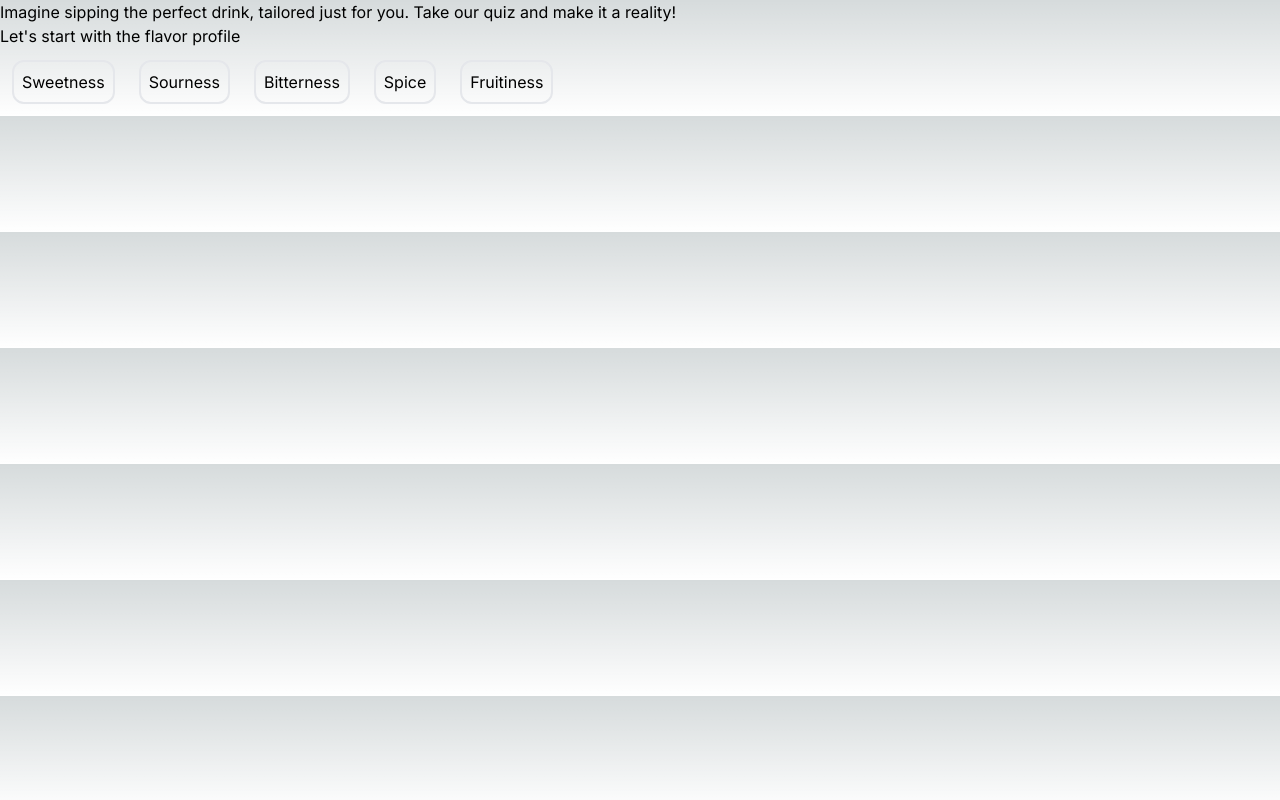
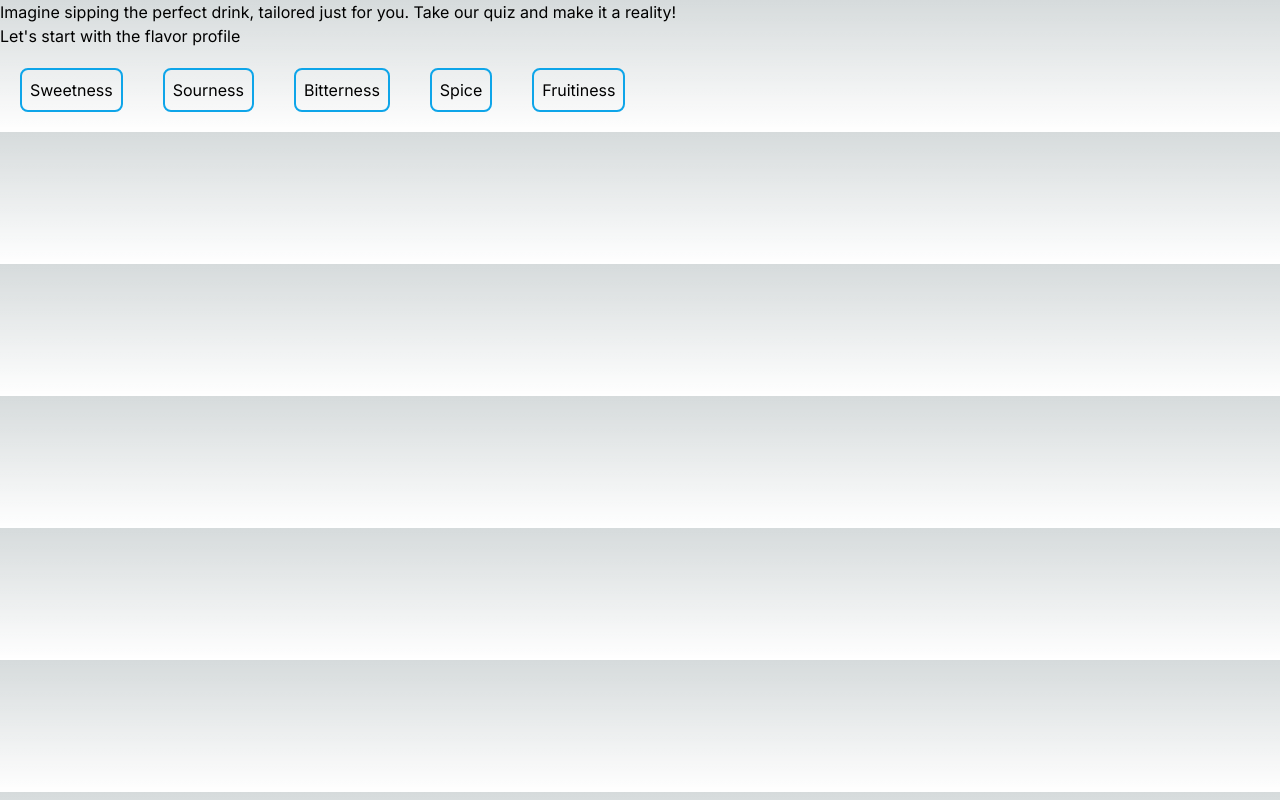
Before and after one commit to kingkwongsta/mixology, a Next.js app: page / in a window 1280 px wide. Both pictures are taken after a click on the button "Start Mixing". Built offline with nearby package versions, Linux system fonts and the light colour scheme.

Commit message:
butotn styling and create state for the user's selected flavor

```diff
--- a/src/app/components/Preferences.jsx
+++ b/src/app/components/Preferences.jsx
@@ -4,6 +4,7 @@ import { useState, useEffect } from "react";
 export default function Preferences() {
   const [randomNum, setrandomNum] = useState(0);
   const [isHovered, setIsHovered] = useState(false);
+  const [userFlavor, setUserFlavor] = useState("");
   const introMessages = [
     "Ready for a flavor adventure? Answer a few quick questions and we'll whip up a drink you'll love!",
     "Forget bland beverages! Unmask your true cocktail personality with our fun and fiery quiz.",
@@ -47,19 +48,25 @@ export default function Preferences() {
   }, []);
 
   function renderFlavorProfiles() {
-    return flavorProfiles.map((flavor, index) => {
     return (
+      <div className="button-container">
+        {flavorProfiles.map((flavor, index) => (
           <button
             key={index}
-          className="rounded-xl border-2 p-2 m-3"
-          onMouseEnter={() => setIsHovered(true)}
+            className="flavor-button p-2 m-5 border-solid border-2 border-sky-500 rounded-lg"
+            onMouseEnter={() => setIsHovered(flavor.description)}
             onMouseLeave={() => setIsHovered(false)}
           >
             {flavor.profile}
-          {isHovered && <div>{flavor.description}</div>}
           </button>
+        ))}
+        {isHovered && (
+          <div className="hover-description mx-5 my-2 max-w-[400px]">
+            {isHovered}
+          </div>
+        )}
+      </div>
     );
-    });
   }
 
   return (
```
Lines whose indentation alone changed are shown as unchanged.
